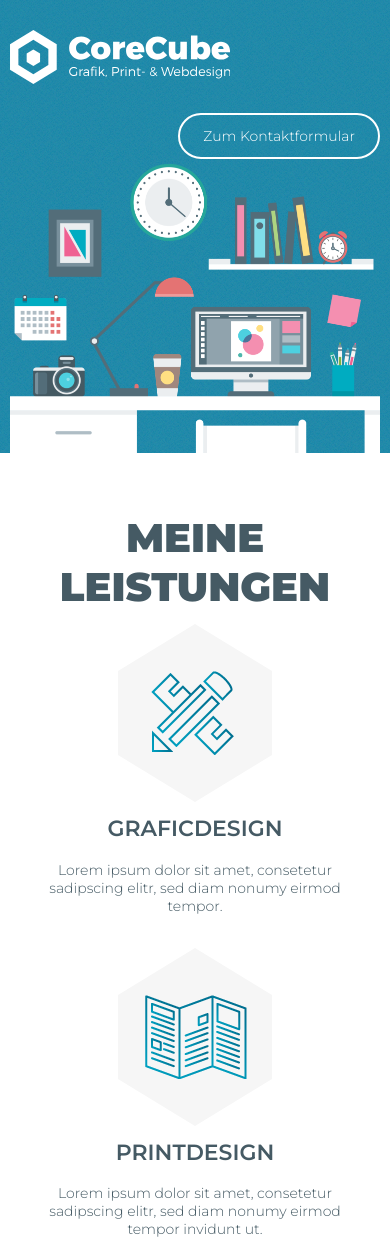
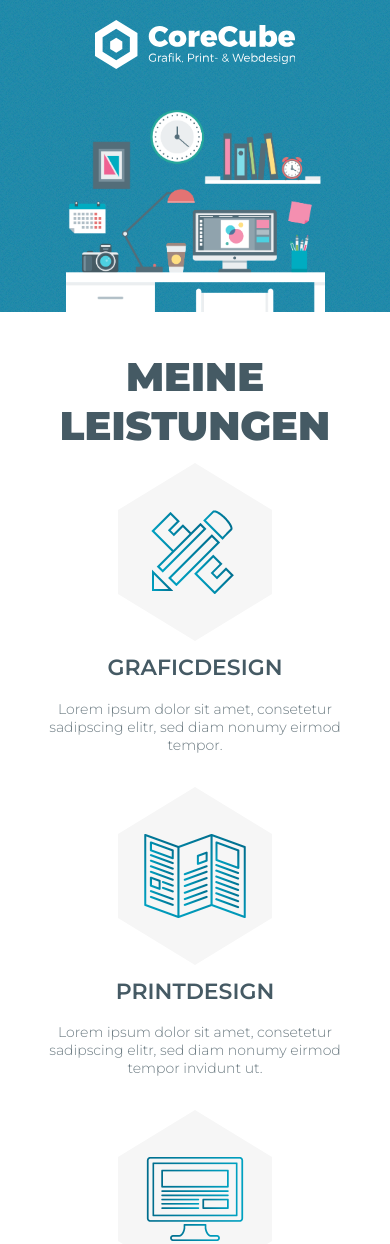
Before and after one commit to derEichner/corecube, a plain HTML site: page index.html in a window 390 px wide. Shown: the top 1244 px of the page. Drawn offline with nearby package versions, Linux system fonts and the light colour scheme.

Commit message:
final responsive

```diff
--- a/index.html
+++ b/index.html
@@ -45,7 +45,7 @@
 							</div>
 							<div class="leistung-item">
 								<div class="leistung-form">
-									<img src="images/icon_printdesign.png">
+									<img src="images/icon_printdesign_big.png">
 								</div>
 								<h2 class="leistung-item-headline">Printdesign</h2>
 								<p class="leistungstext">
@@ -54,7 +54,7 @@
 							</div>
 							<div class="leistung-item">
 								<div class="leistung-form">
-									<img src="images/icon_webdesign.png">
+									<img src="images/icon_webdesign_big.png">
 								</div>
 								<h2 class="leistung-item-headline">Webdesign</h2>
 								<p class="leistungstext">
--- a/sass/regions/_footer.scss
+++ b/sass/regions/_footer.scss
@@ -5,6 +5,10 @@
 	padding-top: 25px;
 	height: 15px;
 	padding-bottom: 25px;
+
+	@media (max-width: 670px) {
+		margin-top: 40px;
+	}
 
 	@media (max-width: 500px) {
 		height: auto;
--- a/sass/regions/_header.scss
+++ b/sass/regions/_header.scss
@@ -1,6 +1,5 @@
 .header {
 height: auto;
-max-height: 650px;
 background-color:  #0481a7;
 background-image: url(../images/billie-holiday_60.png);
 padding: 10px 10px 0 10px;
@@ -8,7 +7,6 @@ width: auto;
 position: relative;
 
 	.header-inner-wrapper {
-
 
 		.menu-wrapper {
 			max-width: 1200px;
@@ -21,13 +19,27 @@ position: relative;
 
 				.logo-wrapper {
 					float: left;
-					width: 250px;
 
 					#logo {
 					height: auto;
 					max-width: 220px;
 					margin-top: 20px;
 					width: 100%;
+					display: block;
+
+						@media (max-width: 670px) {
+							max-width: 200px;
+						}
+
+						@media (max-width: 480px) {
+							margin-right: auto;
+							margin-left: auto;
+							margin-top: 10px
+						}
+					}
+
+					@media (max-width: 480px) {
+						width: 100%;
 					}
 				}
 
@@ -37,23 +49,42 @@ position: relative;
 					.button {
 						margin-top: 25px;
 
+						@media (max-width: 670px) {
+							max-width: 190px;
+							font-size: 12px;
+						}
+					}
+
+					@media (max-width: 480px) {
+						display: none;
 					}
 				}
 			}
 		}
 
 		.banner {
-		max-width: 1200px;
-		width: 100%;
-		margin: auto;
+		max-width: 600px;
+		margin-right: auto;
+		margin-left: auto;
 		margin-top: 74px;
 
 			#banner-image {
-			max-width: 606px;
 			width: 100%;
 			display: block;
-			margin: auto;
 			height: auto;
+			}
+
+			@media (max-width: 1200px) {
+				max-width: 50%;
+				margin-top: calc(74px / 2);
+			}
+
+			@media (max-width: 670px) {
+				max-width: 70%;
+			}
+
+			@media (max-width: 480px) {
+				margin-top: 20px;
 			}
 		}
 	}
--- a/sass/regions/_leistungen.scss
+++ b/sass/regions/_leistungen.scss
@@ -8,6 +8,16 @@ padding: 0 10px;
 	.leistungen {
 	max-width: 1200px;
 	margin: auto;
+
+		.headline-wrapper {
+
+			h1 {
+
+				@media (max-width: 670px) {
+					margin-bottom: 60px;
+				}
+			}
+		}
 
 		.leistung-item {
 		width: 33.33333333333%;
@@ -55,6 +65,11 @@ padding: 0 10px;
 				border-right: 77px solid transparent;
 				border-top: 47px solid #f6f6f6;
 				}
+
+				img {
+					max-width: 154px;
+					width: 100%;
+					height: auto;				}
 			}
 
 			.leistung-item-headline {
--- a/sass/tools/_mixins.scss
+++ b/sass/tools/_mixins.scss
@@ -5,7 +5,7 @@ body {
 }
 
 h1 {
-	color: $font-color;
+	color: $headline-color;
 	font-family: $font-regular;
 	font-weight: $font-weight-black;
 	text-transform: uppercase;
@@ -15,8 +15,8 @@ h1 {
 	margin-bottom: 100px;
 
 	@media (max-width: $bp-m) {
-		margin-top: 60px;
-		margin-bottom: 60px;
+		margin-top: 40px;
+		margin-bottom: 40px;
 	}
 
 	@media (max-width: $bp-m) {
@@ -28,7 +28,7 @@ h1 {
 }
 
 h2 {
-	color: $font-color;
+	color: $headline-color;
 	font-family: $font-regular;
 	font-weight: $font-weight-semi;
 	text-transform: uppercase;
--- a/sass/tools/_variables.scss
+++ b/sass/tools/_variables.scss
@@ -2,7 +2,8 @@
 
 //**Colors**//
 
-$font-color: #455a64;
+$font-color: #6c7b82;
+$headline-color: #455a64;
 $background-color: #f6f6f6;
 
 //**Fonts**//
```
Also changed, not shown: images/icon_printdesign_big.png (added), images/icon_webdesign_big.png (added), stylesheets/screen.css.
